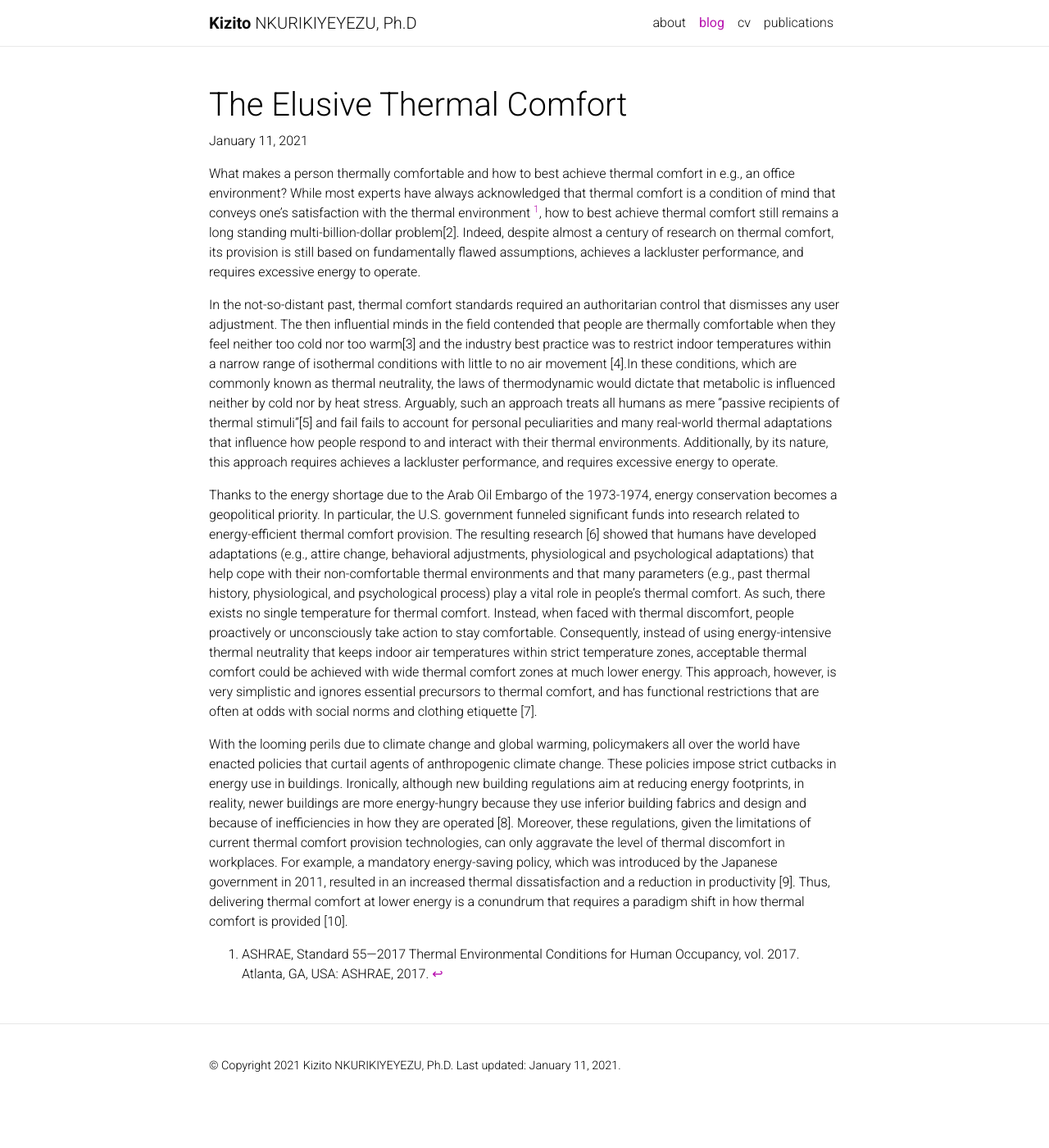
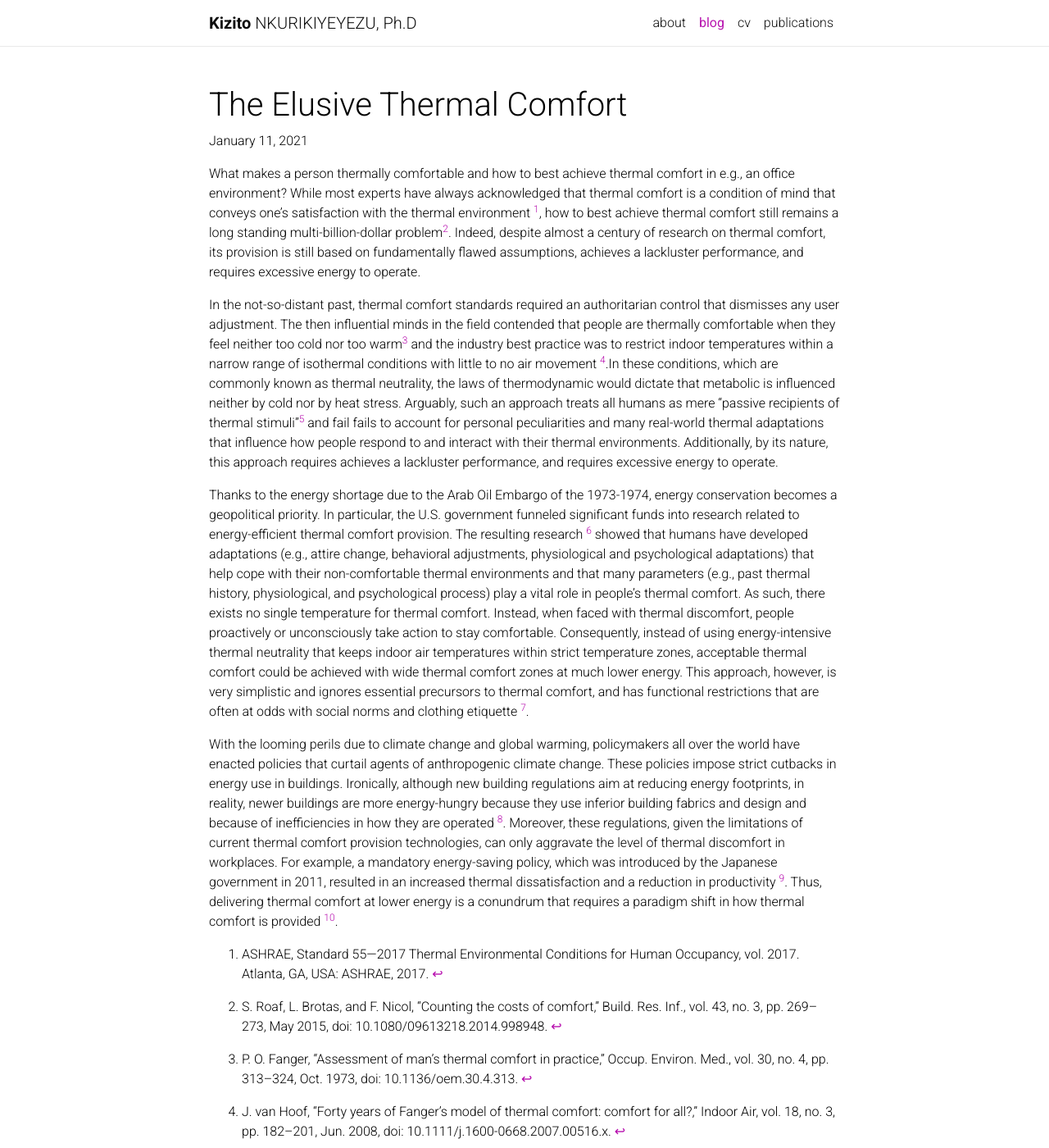
Before and after one commit to qiriro/qiriro.github.io, a Jekyll site: the page built from _posts/2021-01-11-the-elusive-thermal-comfort.md, in a window 1280 px wide and 1400 px high. Shown: the whole window at 82% size. Built offline with Jekyll 4.4.1, drawn with Linux system fonts in a browser that asks for light colours; nearby versions of some CDN libraries; a style sheet for code colours, icons or effects is not loaded; some of the changed text lies outside the part shown.

Commit message:
edit blog post

```diff
--- a/_posts/2021-01-11-the-elusive-thermal-comfort.md
+++ b/_posts/2021-01-11-the-elusive-thermal-comfort.md
@@ -7,15 +7,15 @@
 ---
 
 
-What makes a person thermally comfortable and how to best achieve thermal comfort in e.g., an office environment? While most experts have always acknowledged that thermal comfort is a condition of mind that conveys one’s satisfaction with the thermal environment [^1], how to best achieve thermal comfort still remains a long standing multi-billion-dollar problem[2]. Indeed, despite almost a century of research on thermal comfort, its provision is still based on fundamentally flawed assumptions, achieves a lackluster performance, and requires excessive energy to operate.
+What makes a person thermally comfortable and how to best achieve thermal comfort in e.g., an office environment? While most experts have always acknowledged that thermal comfort is a condition of mind that conveys one’s satisfaction with the thermal environment [^1], how to best achieve thermal comfort still remains a long standing multi-billion-dollar problem[^2]. Indeed, despite almost a century of research on thermal comfort, its provision is still based on fundamentally flawed assumptions, achieves a lackluster performance, and requires excessive energy to operate.
 
-In the not-so-distant past, thermal comfort standards required an authoritarian control that dismisses any user adjustment. The then influential minds in the field contended that people are thermally comfortable when they feel neither too cold nor too warm[3] and the industry best practice was to restrict indoor temperatures within a narrow range of isothermal conditions with little to no air movement [4].In these conditions, which are commonly known as thermal neutrality, the laws of thermodynamic would dictate that metabolic is influenced neither by cold nor by heat stress. Arguably, such an approach treats all humans as mere “passive recipients of thermal stimuli”[5] and fail fails to account for personal peculiarities and many real-world thermal adaptations that influence how people respond to and interact with their thermal environments. Additionally, by its nature, this approach requires achieves a lackluster performance, and requires excessive energy to operate.
+In the not-so-distant past, thermal comfort standards required an authoritarian control that dismisses any user adjustment. The then influential minds in the field contended that people are thermally comfortable when they feel neither too cold nor too warm[^3] and the industry best practice was to restrict indoor temperatures within a narrow range of isothermal conditions with little to no air movement [^4].In these conditions, which are commonly known as thermal neutrality, the laws of thermodynamic would dictate that metabolic is influenced neither by cold nor by heat stress. Arguably, such an approach treats all humans as mere “passive recipients of thermal stimuli”[^5] and fail fails to account for personal peculiarities and many real-world thermal adaptations that influence how people respond to and interact with their thermal environments. Additionally, by its nature, this approach requires achieves a lackluster performance, and requires excessive energy to operate.
 
-Thanks to the energy shortage due to the Arab Oil Embargo of the 1973-1974, energy conservation becomes a geopolitical priority. In particular, the U.S. government funneled significant funds into research related to energy-efficient thermal comfort provision. The resulting research [6] showed that humans have developed adaptations (e.g., attire change, behavioral adjustments, physiological and psychological adaptations) that help cope with their non-comfortable thermal environments and that many parameters (e.g., past thermal history, physiological, and psychological process) play a vital role in people’s thermal comfort. As such, there exists no single temperature for thermal comfort. Instead, when faced with thermal discomfort, people proactively or unconsciously take action to stay comfortable. Consequently, instead of using energy-intensive thermal neutrality that keeps indoor air temperatures within strict temperature zones, acceptable thermal comfort could be achieved with wide thermal comfort zones at much lower energy. This approach, however, is very simplistic and ignores essential precursors to thermal comfort, and has functional restrictions that are often at odds with social norms and clothing etiquette [7].
+Thanks to the energy shortage due to the Arab Oil Embargo of the 1973-1974, energy conservation becomes a geopolitical priority. In particular, the U.S. government funneled significant funds into research related to energy-efficient thermal comfort provision. The resulting research [^6] showed that humans have developed adaptations (e.g., attire change, behavioral adjustments, physiological and psychological adaptations) that help cope with their non-comfortable thermal environments and that many parameters (e.g., past thermal history, physiological, and psychological process) play a vital role in people’s thermal comfort. As such, there exists no single temperature for thermal comfort. Instead, when faced with thermal discomfort, people proactively or unconsciously take action to stay comfortable. Consequently, instead of using energy-intensive thermal neutrality that keeps indoor air temperatures within strict temperature zones, acceptable thermal comfort could be achieved with wide thermal comfort zones at much lower energy. This approach, however, is very simplistic and ignores essential precursors to thermal comfort, and has functional restrictions that are often at odds with social norms and clothing etiquette [^7].
 
 With the looming perils due to climate change and global warming, policymakers all over the world have enacted policies that curtail agents of anthropogenic climate change. These policies impose strict cutbacks in energy use in buildings. Ironically, although new building regulations aim at reducing
-energy footprints, in reality, newer buildings are more energy-hungry because they use inferior building fabrics and design and because of inefficiencies in how they are operated [8]. Moreover, these regulations, given the limitations of current thermal comfort provision technologies, can only aggravate the level of thermal discomfort in workplaces. For example, a mandatory energy-saving policy, which was introduced by the Japanese government in 2011, resulted in an increased thermal dissatisfaction and a reduction in productivity [9]. Thus, delivering thermal comfort at lower energy is a conundrum that
-requires a paradigm shift in how thermal comfort is provided [10].
+energy footprints, in reality, newer buildings are more energy-hungry because they use inferior building fabrics and design and because of inefficiencies in how they are operated [^8]. Moreover, these regulations, given the limitations of current thermal comfort provision technologies, can only aggravate the level of thermal discomfort in workplaces. For example, a mandatory energy-saving policy, which was introduced by the Japanese government in 2011, resulted in an increased thermal dissatisfaction and a reduction in productivity [^9]. Thus, delivering thermal comfort at lower energy is a conundrum that
+requires a paradigm shift in how thermal comfort is provided [^10].
 
 
 
```
